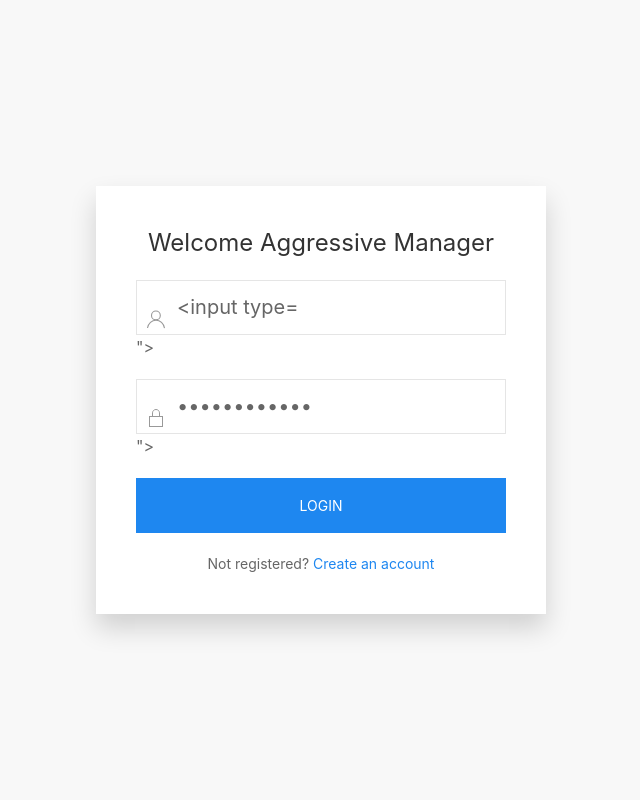
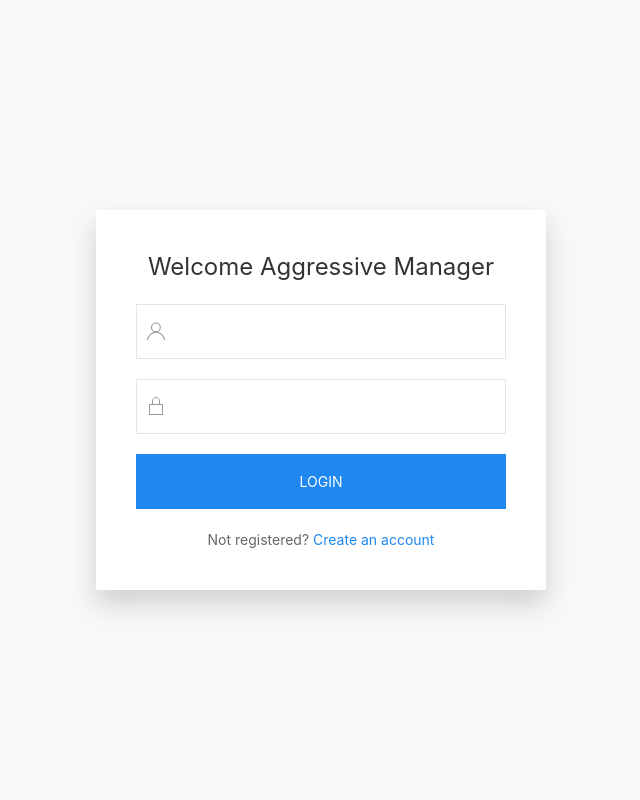
Before and after one commit to Lekhman-vold/Aggressor-Manager, a Django app: page /user/login/ in a window 1280 px wide. Shown: the whole page, without its empty margins (319-959 px from the left). Run offline with Django 3.2, Linux system fonts and the light colour scheme; some libraries are stand-ins or nearby versions.

Commit message:
fix form input

```diff
--- a/user/templates/auth/login.html
+++ b/user/templates/auth/login.html
@@ -24,13 +24,13 @@
 							<div class="uk-margin">
 								<div class="uk-inline uk-width-1-1">
 									<span class="uk-form-icon" uk-icon="icon: user"></span>
-									<input class="uk-input uk-form-large" type="text" value="{{ form.username }}">
+									<input class="uk-input uk-form-large" type="text" name="username" value="{{ username }}">
 								</div>
 							</div>
 							<div class="uk-margin">
 								<div class="uk-inline uk-width-1-1">
 									<span class="uk-form-icon" uk-icon="icon: lock"></span>
-									<input class="uk-input uk-form-large" type="password" value="{{ form.password }}">
+									<input class="uk-input uk-form-large" type="password" name="password" value="{{ password }}">
 								</div>
 							</div>
 							<div class="uk-margin">
```
Also changed, not shown: db.sqlite3.
